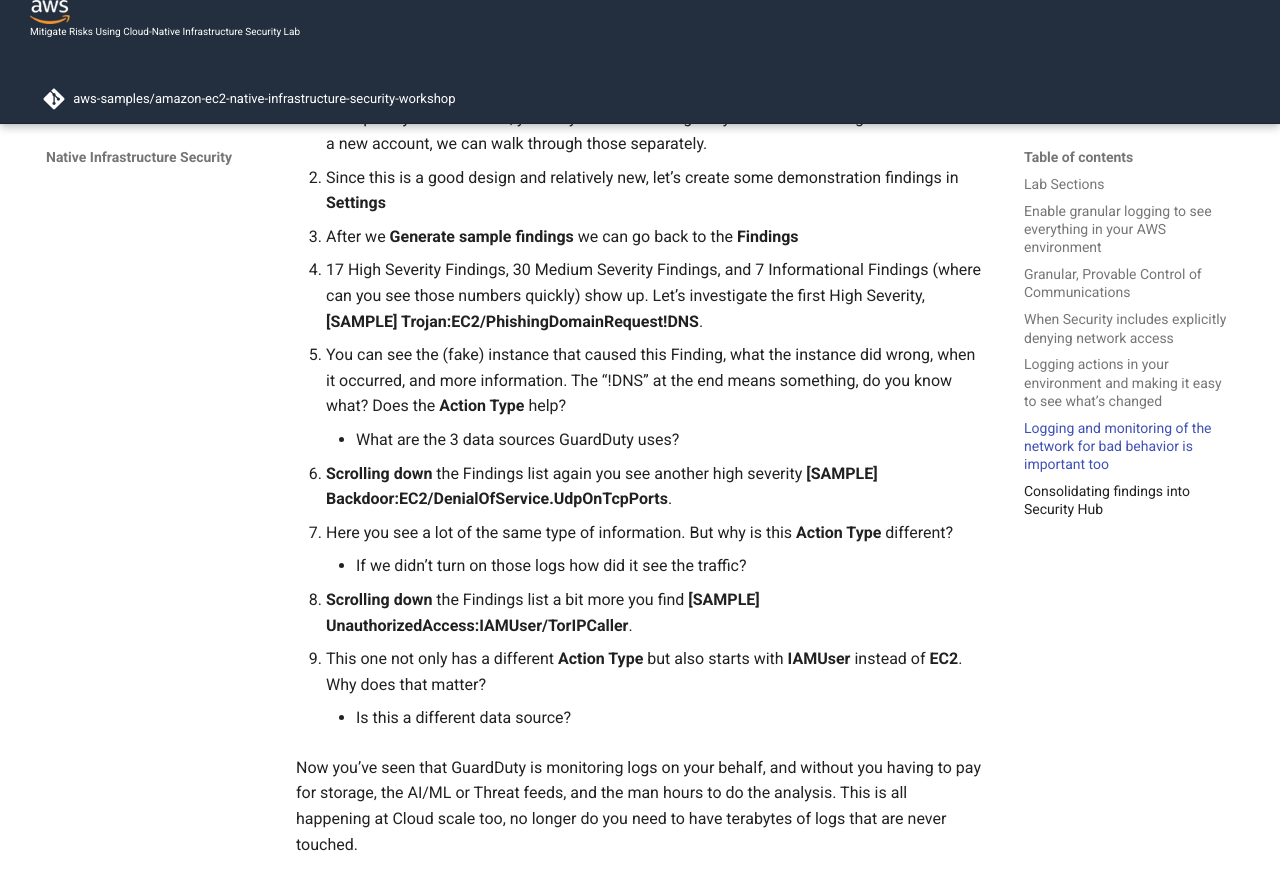
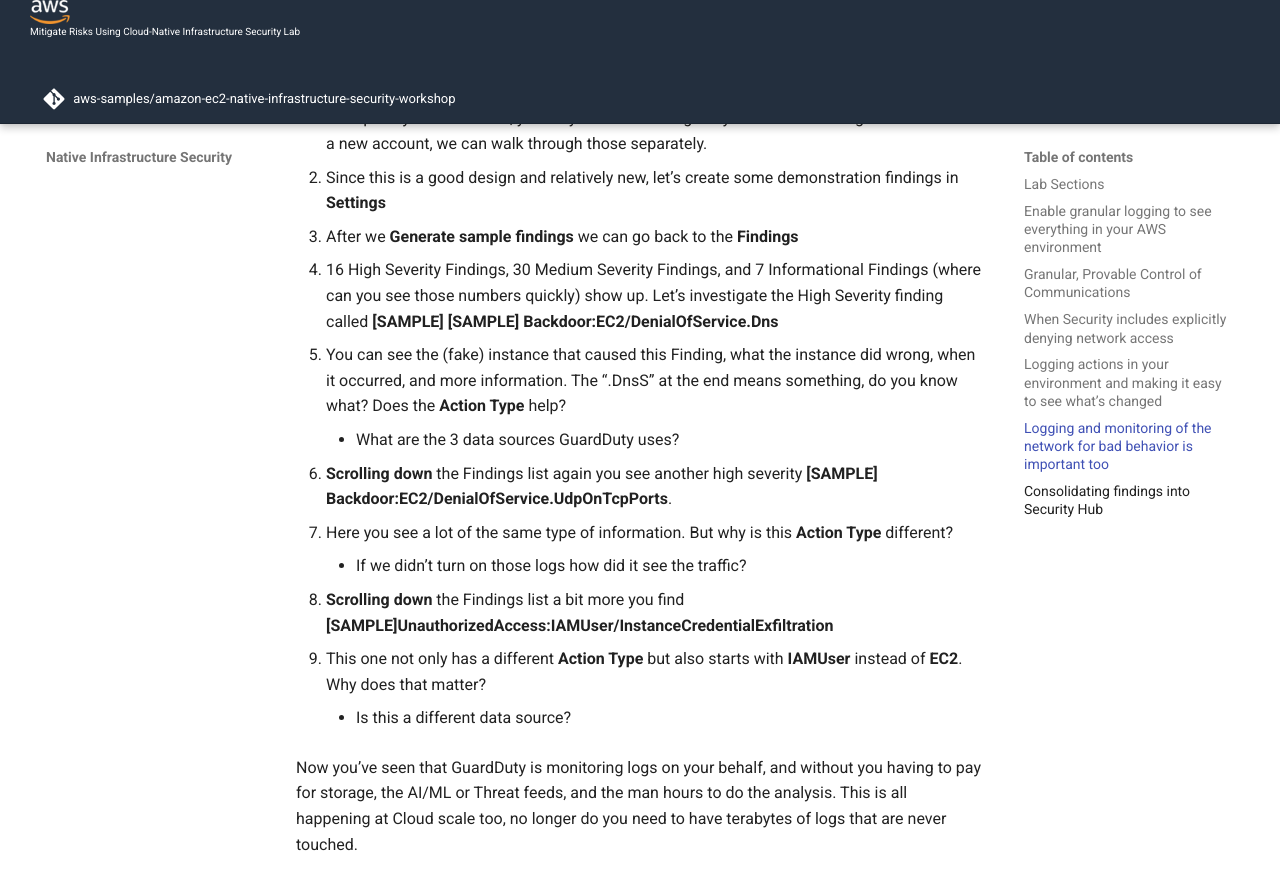
Before and after one commit to devonartis/amazon-ec2-native-infrastructure-security-workshop, an MkDocs documentation site: the page built from docs/labsteps.md, in a window 1280 px wide and 900 px high, scrolled down 5455 px. Shown: the top 890 px of the window. Built offline with MkDocs 1.6.1 and Material for MkDocs 9.7.7, drawn with Linux system fonts in a browser that asks for light colours; comment, search, counter and statistics services are not loaded.

Commit message:
Updating instructions for new GuardDuty Sample findings

```diff
--- a/docs/labsteps.md
+++ b/docs/labsteps.md
@@ -128,13 +128,14 @@ How would you do this on-premises?
 1.    Let’s go back to **GuardDuty** and see what findings we may have.  If this is a new or infrequently used account, you may have no Findings. If you do have Findings and this is not a new account, we can walk through those separately.
 2.    Since this is a good design and relatively new, let’s create some demonstration findings in **Settings**
 3.    After we **Generate sample findings** we can go back to the **Findings**
-4.    17 High Severity Findings, 30 Medium Severity Findings, and 7 Informational Findings (where can you see those numbers quickly) show up. Let’s investigate the first High Severity, **[SAMPLE] Trojan:EC2/PhishingDomainRequest!DNS**.
-5.    You can see the (fake) instance that caused this Finding, what the instance did wrong, when it occurred, and more information. The “!DNS” at the end means something, do you know what? Does the **Action Type** help?
+4.    16 High Severity Findings, 30 Medium Severity Findings, and 7 Informational Findings (where can you see those numbers quickly) show up. Let’s investigate the High Severity finding called **[SAMPLE]
+[SAMPLE] Backdoor:EC2/DenialOfService.Dns**
+5.    You can see the (fake) instance that caused this Finding, what the instance did wrong, when it occurred, and more information. The “.DnsS” at the end means something, do you know what? Does the **Action Type** help?
       * What are the 3 data sources GuardDuty uses?
 6.    **Scrolling down** the Findings list again you see another high severity **[SAMPLE] Backdoor:EC2/DenialOfService.UdpOnTcpPorts**.
 7.    Here you see a lot of the same type of information. But why is this **Action Type** different?
       * If we didn’t turn on those logs how did it see the traffic?
-8.    **Scrolling down** the Findings list a bit more you find **[SAMPLE] UnauthorizedAccess:IAMUser/TorIPCaller**.
+8.    **Scrolling down** the Findings list a bit more you find **[SAMPLE]UnauthorizedAccess:IAMUser/InstanceCredentialExfiltration**
 9.    This one not only has a different **Action Type** but also starts with **IAMUser** instead of **EC2**. Why does that matter?
       *  Is this a different data source?
 
```
Also changed, not shown: site/extracredit/index.html, site/labsteps/index.html, site/search/search_index.json, site/sitemap.xml, 1 other file.
